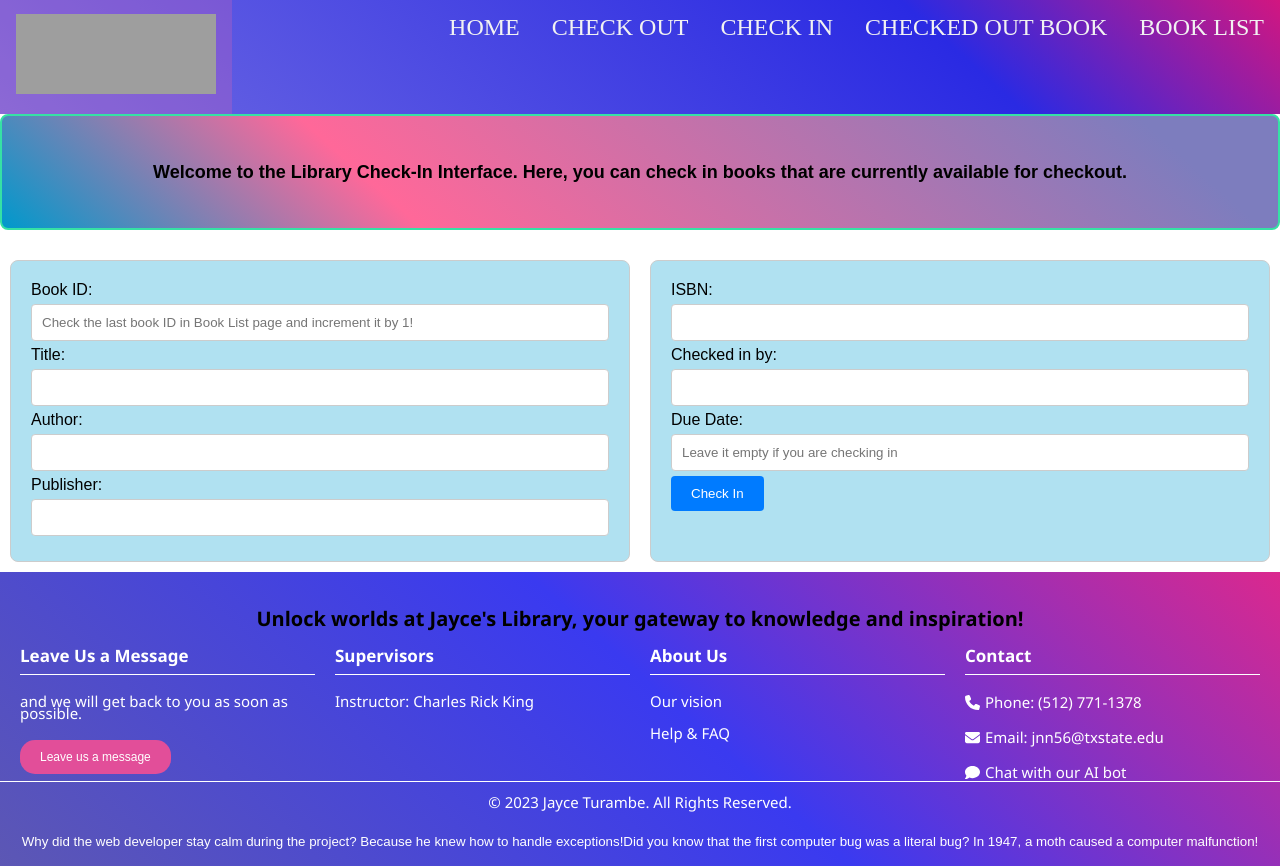
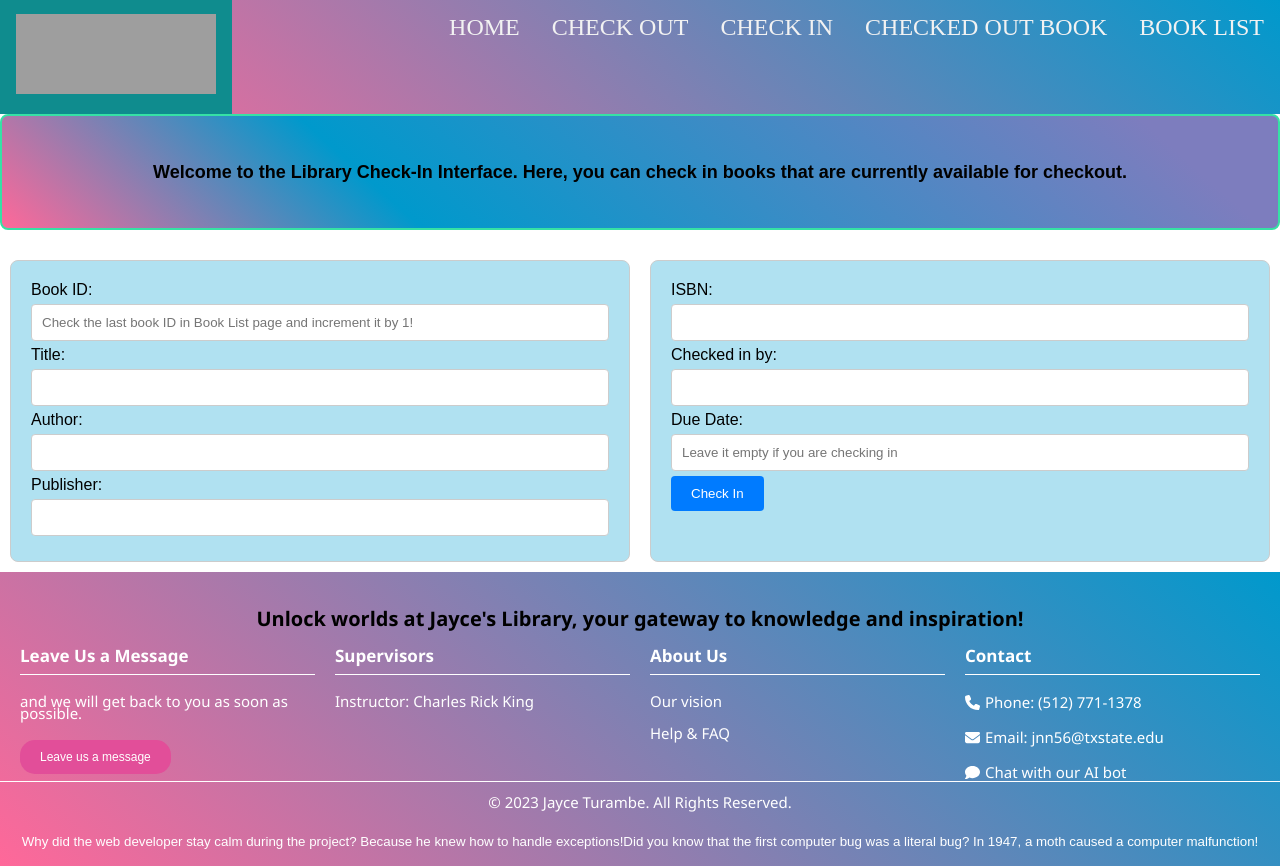
Before and after one commit to Jaycee90/LibraryManager, a React (Create React App) app in the folder client/: page /checkin in a window 1280 px wide. Built offline with nearby package versions, Linux system fonts and the light colour scheme; grey boxes are pictures that could not be loaded; a web font is replaced by a local one.

Commit message:
Added new css

```diff
--- a/client/src/App.js
+++ b/client/src/App.js
@@ -8,7 +8,7 @@ import CheckedOutBooks from './routes/CheckedOutBooks';
 import CheckIn from './routes/CheckIn';
 import CheckOut from './routes/CheckOut';
 import Login from "./routes/login";
-import SignUp from "./routes/signUp";
+import SignUp from "./routes/signUp.js";
 
 function App() {
   return (
--- a/client/src/css/checkin.css
+++ b/client/src/css/checkin.css
@@ -1,6 +1,6 @@
 .Welc-box {
     /* background: linear-gradient(42deg, rgb(221, 93, 166) 30%, rgb(87, 198, 72) 80%);  */
-    background: linear-gradient(42deg, rgb(0, 153, 204) 0%, rgb(290, 104, 153) 30%, rgb(125, 125, 190) 90%);
+    background: linear-gradient(42deg, rgb(290, 104, 153) 0%, rgb(0, 153, 204) 30%, rgb(125, 125, 190) 90%);
     padding: 20px;
     margin-bottom: 20px;
     border: 2px solid #36e1a5;
--- a/client/src/css/footer.css
+++ b/client/src/css/footer.css
@@ -15,7 +15,8 @@
         font-size:20px;
     }
     .Box {
-        background:  linear-gradient(42deg, rgb(92, 87, 180) 0%, rgb(58, 58, 240) 53%, rgb(219, 40, 142) 100%);
+        background: linear-gradient(42deg, rgb(290, 104, 153) 0%,rgb(0, 153, 204) 100%, rgb(125, 125, 190) 30%);
+        /* background:  linear-gradient(42deg, rgb(92, 87, 180) 0%, rgb(58, 58, 240) 53%, rgb(219, 40, 142) 100%); */
         bottom: 0;
         padding-top:20px;
         overflow: hidden;
--- a/client/src/css/navbar.css
+++ b/client/src/css/navbar.css
@@ -17,7 +17,8 @@
 
   .navigation-bar {
     overflow: hidden;
-    background: linear-gradient(42deg, rgb(110, 106, 226) 0%, rgb(42, 42, 227) 73%, rgb(210, 22, 128) 100%);
+    /* background: linear-gradient(42deg, rgb(110, 106, 226) 0%, rgb(42, 42, 227) 73%, rgb(210, 22, 128) 100%); */
+    background: linear-gradient(42deg, rgb(290, 104, 153) 0%, rgb(0, 153, 204) 100%, rgb(125, 125, 190) 20%);
   }
 
   .navigation-bar a {
@@ -35,7 +36,7 @@
   }
 
   .navigation-bar a:hover {
-    background-color: rgba(226,100,172,0.25);
+    background-color: rgba(15, 140, 142);
     color: white;
   }
 
```
Also changed, not shown: client/src/css/home.css (+4 -3 lines), client/src/components/navbar.js (line endings or trailing spaces), 1 other file (tests, documents, lock files or other folders).
